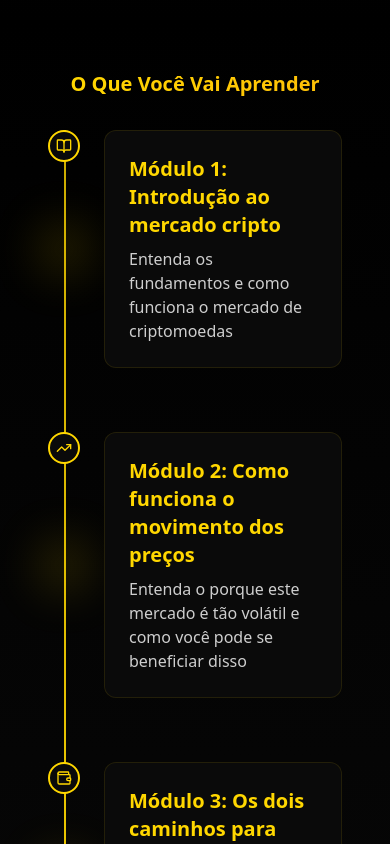
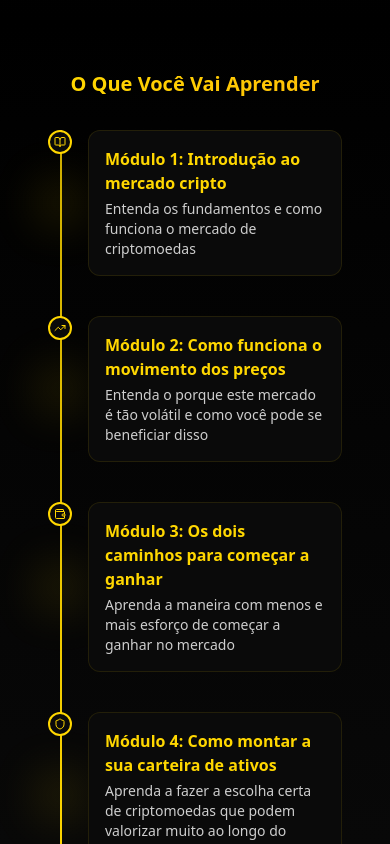
Before and after one commit to matheusgmdr7/MapaCripto, a Next.js app: page / in a window 390 px wide. Shown: the part 4160-5004 px from the top of the page. Built offline with nearby package versions, Linux system fonts and the light colour scheme.

Commit message:
Update module-map.tsx

```diff
--- a/components/module-map.tsx
+++ b/components/module-map.tsx
@@ -54,9 +54,9 @@ export default function ModuleMap() {
   return (
     <div ref={containerRef} className="relative">
       {/* Path line */}
-      <div className="absolute left-4 md:left-8 top-0 bottom-0 w-0.5 bg-gradient-to-b from-[#FFD700]/80 via-[#FFD700] to-[#FFD700]/20 z-0"></div>
+      <div className="absolute left-3 sm:left-4 md:left-8 top-0 bottom-0 w-0.5 bg-gradient-to-b from-[#FFD700]/80 via-[#FFD700] to-[#FFD700]/20 z-0"></div>
 
-      <div className="space-y-16 relative z-10">
+      <div className="space-y-10 md:space-y-16 relative z-10">
         {modules.map((module, index) => (
           <motion.div
             key={index}
@@ -64,7 +64,7 @@ export default function ModuleMap() {
             whileInView={{ opacity: 1, x: 0 }}
             viewport={{ once: true, margin: "-100px" }}
             transition={{ duration: 0.5, delay: index * 0.1 }}
-            className="flex gap-6"
+            className="flex gap-4 md:gap-6"
           >
             <div className="relative">
               <motion.div
@@ -72,24 +72,24 @@ export default function ModuleMap() {
                 whileInView={{ scale: 1 }}
                 viewport={{ once: true, margin: "-100px" }}
                 transition={{ duration: 0.5, delay: index * 0.1 + 0.2 }}
-                className="w-8 h-8 md:w-16 md:h-16 rounded-full bg-[#0A0A0A] border-2 border-[#FFD700] flex items-center justify-center relative z-10"
+                className="w-6 h-6 sm:w-8 sm:h-8 md:w-16 md:h-16 rounded-full bg-[#0A0A0A] border-2 border-[#FFD700] flex items-center justify-center relative z-10"
               >
-                <module.icon className="w-4 h-4 md:w-8 md:h-8 text-[#FFD700]" />
+                <module.icon className="w-3 h-3 sm:w-4 sm:h-4 md:w-8 md:h-8 text-[#FFD700]" />
               </motion.div>
               <motion.div
                 initial={{ opacity: 0 }}
                 whileInView={{ opacity: 1 }}
                 viewport={{ once: true, margin: "-100px" }}
                 transition={{ duration: 0.5, delay: index * 0.1 + 0.3 }}
-                className="absolute top-1/2 left-1/2 -translate-x-1/2 -translate-y-1/2 w-12 h-12 md:w-24 md:h-24 rounded-full bg-[#FFD700]/20 blur-xl z-0"
+                className="absolute top-1/2 left-1/2 -translate-x-1/2 -translate-y-1/2 w-10 h-10 sm:w-12 sm:h-12 md:w-24 md:h-24 rounded-full bg-[#FFD700]/20 blur-xl z-0"
               />
             </div>
 
-            <div className="flex-1 bg-[#0A0A0A] border border-[#FFD700]/10 rounded-xl p-6 backdrop-blur-sm">
-              <h3 className="text-xl font-bold text-[#FFD700] mb-2">
+            <div className="flex-1 bg-[#0A0A0A] border border-[#FFD700]/10 rounded-xl p-4 md:p-6 backdrop-blur-sm">
+              <h3 className="text-base sm:text-lg md:text-xl font-bold text-[#FFD700] mb-1 md:mb-2">
                 Módulo {index + 1}: {module.title}
               </h3>
-              <p className="text-white/80">{module.description}</p>
+              <p className="text-sm md:text-base text-white/80">{module.description}</p>
             </div>
           </motion.div>
         ))}
```
